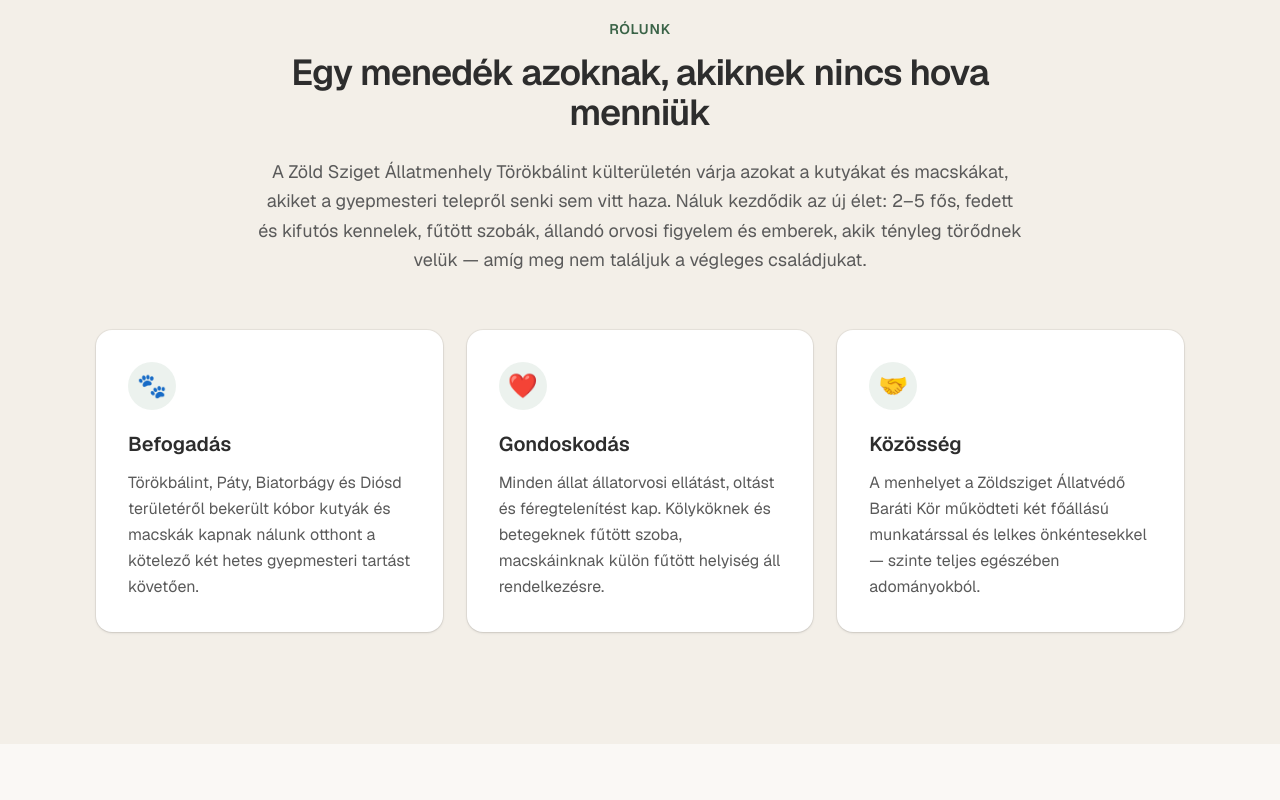
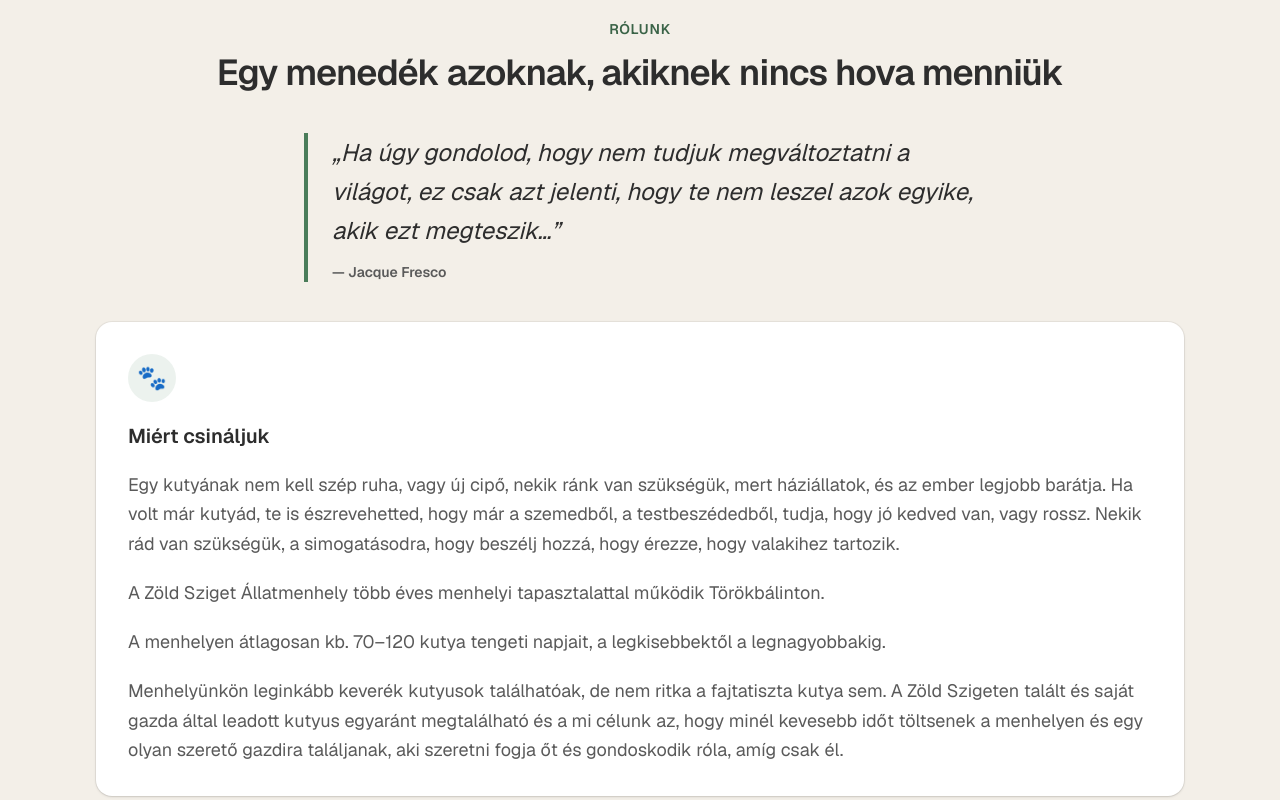
Before and after one commit to berenyilevente/zold-sziget-allatmenhely, a Next.js app: page / in a window 1280 px wide. Shown: the part 800-1600 px from the top of the page. Built offline with nearby package versions, Linux system fonts and the light colour scheme.

Commit message:
feat: improve description

```diff
--- a/src/components/Navbar.tsx
+++ b/src/components/Navbar.tsx
@@ -27,7 +27,7 @@ export function Navbar() {
           <Link
             href="#top"
             aria-label="Zöld Sziget Állatmenhely — főoldal"
-            className="flex shrink-0 items-center gap-3"
+            className="flex shrink-0 items-center gap-2"
             onClick={() => setOpen(false)}
           >
             <Image
@@ -39,7 +39,8 @@ export function Navbar() {
               unoptimized
               className="h-10 w-auto sm:h-18"
             />
-            <span className="sr-only">Zöld Sziget Állatmenhely</span>
+
+            <p className="font-bold">Zöld Sziget Állatmenhely</p>
           </Link>
 
           <ul className="hidden items-center gap-8 md:flex">
--- a/src/components/sections/Rolunk.tsx
+++ b/src/components/sections/Rolunk.tsx
@@ -1,4 +1,4 @@
-import { Container } from "../Container";
+import { Container } from '../Container';
 
 type Highlight = {
   emoji: string;
@@ -8,40 +8,83 @@ type Highlight = {
 
 const highlights: Highlight[] = [
   {
-    emoji: "🐾",
-    title: "Befogadás",
-    body: "Törökbálint, Páty, Biatorbágy és Diósd területéről bekerült kóbor kutyák és macskák kapnak nálunk otthont a kötelező két hetes gyepmesteri tartást követően.",
+    emoji: '🐾',
+    title: 'Befogadás',
+    body: 'Törökbálint, Páty, Biatorbágy és Diósd területéről bekerült kóbor kutyák és macskák kapnak nálunk otthont a kötelező két hetes gyepmesteri tartást követően.',
   },
   {
-    emoji: "❤️",
-    title: "Gondoskodás",
-    body: "Minden állat állatorvosi ellátást, oltást és féregtelenítést kap. Kölyköknek és betegeknek fűtött szoba, macskáinknak külön fűtött helyiség áll rendelkezésre.",
+    emoji: '❤️',
+    title: 'Gondoskodás',
+    body: 'Minden állat állatorvosi ellátást, oltást és féregtelenítést kap. Kölyköknek és betegeknek fűtött szoba, macskáinknak külön fűtött helyiség áll rendelkezésre.',
   },
   {
-    emoji: "🤝",
-    title: "Közösség",
-    body: "A menhelyet a Zöldsziget Állatvédő Baráti Kör működteti két főállású munkatárssal és lelkes önkéntesekkel — szinte teljes egészében adományokból.",
+    emoji: '🤝',
+    title: 'Közösség',
+    body: 'A menhelyet a Zöldsziget Állatvédő Baráti Kör működteti két főállású munkatárssal és lelkes önkéntesekkel — szinte teljes egészében adományokból.',
   },
 ];
 
 export function Rolunk() {
   return (
-    <section id="rolunk" className="scroll-mt-20 bg-cream-soft py-20 sm:scroll-mt-24 sm:py-28">
+    <section
+      id="rolunk"
+      className="scroll-mt-20 bg-cream-soft py-20 sm:scroll-mt-24 sm:py-28"
+    >
       <Container>
-        <div className="mx-auto max-w-3xl text-center">
+        <div className="mx-auto max-w-6xl text-center">
           <span className="text-sm font-semibold tracking-wider text-brand-dark uppercase">
             Rólunk
           </span>
           <h2 className="mt-3 text-3xl font-semibold tracking-tight text-ink sm:text-4xl">
             Egy menedék azoknak, akiknek nincs hova menniük
           </h2>
-          <p className="mt-6 text-lg leading-relaxed text-ink-soft">
-            A Zöld Sziget Állatmenhely Törökbálint külterületén várja azokat a
-            kutyákat és macskákat, akiket a gyepmesteri telepről senki sem vitt
-            haza. Náluk kezdődik az új élet: 2–5 fős, fedett és kifutós kennelek,
-            fűtött szobák, állandó orvosi figyelem és emberek, akik tényleg
-            törődnek velük — amíg meg nem találjuk a végleges családjukat.
-          </p>
+          <div className="mt-10 flex justify-center">
+            <blockquote className="max-w-2xl border-l-4 border-brand pl-6 text-left">
+              <p className="text-xl leading-relaxed text-ink italic sm:text-2xl">
+                „Ha úgy gondolod, hogy nem tudjuk megváltoztatni a világot, ez
+                csak azt jelenti, hogy te nem leszel azok egyike, akik ezt
+                megteszik…”
+              </p>
+              <footer className="mt-3 text-sm font-semibold text-ink-soft not-italic">
+                — Jacque Fresco
+              </footer>
+            </blockquote>
+          </div>
+
+          <div className="mt-10 rounded-2xl bg-white p-8 text-left shadow-sm ring-1 ring-black/5 transition-shadow hover:shadow-md">
+            <div className="flex h-12 w-12 items-center justify-center rounded-full bg-brand/10 text-2xl">
+              <span aria-hidden="true">🐾</span>
+            </div>
+            <h3 className="mt-5 text-xl font-semibold text-ink">
+              Miért csináljuk
+            </h3>
+            <div className="mt-5 space-y-5 text-base leading-relaxed text-ink-soft sm:text-lg">
+              <p>
+                Egy kutyának nem kell szép ruha, vagy új cipő, nekik ránk van
+                szükségük, mert háziállatok, és az ember legjobb barátja. Ha
+                volt már kutyád, te is észrevehetted, hogy már a szemedből, a
+                testbeszédedből, tudja, hogy jó kedved van, vagy rossz. Nekik
+                rád van szükségük, a simogatásodra, hogy beszélj hozzá, hogy
+                érezze, hogy valakihez tartozik.
+              </p>
+              <p>
+                A Zöld Sziget Állatmenhely több éves menhelyi tapasztalattal
+                működik Törökbálinton.
+              </p>
+              <p>
+                A menhelyen átlagosan kb. 70–120 kutya tengeti napjait, a
+                legkisebbektől a legnagyobbakig.
+              </p>
+              <p>
+                Menhelyünkön leginkább keverék kutyusok találhatóak, de nem
+                ritka a fajtatiszta kutya sem. A Zöld Szigeten talált és saját
+                gazda által leadott kutyus egyaránt megtalálható és a mi célunk
+                az, hogy minél kevesebb időt töltsenek a menhelyen és egy olyan
+                szerető gazdira találjanak, aki szeretni fogja őt és gondoskodik
+                róla, amíg csak él.
+              </p>
+            </div>
+          </div>
         </div>
 
         <div className="mt-14 grid gap-6 sm:grid-cols-2 lg:grid-cols-3">
```
